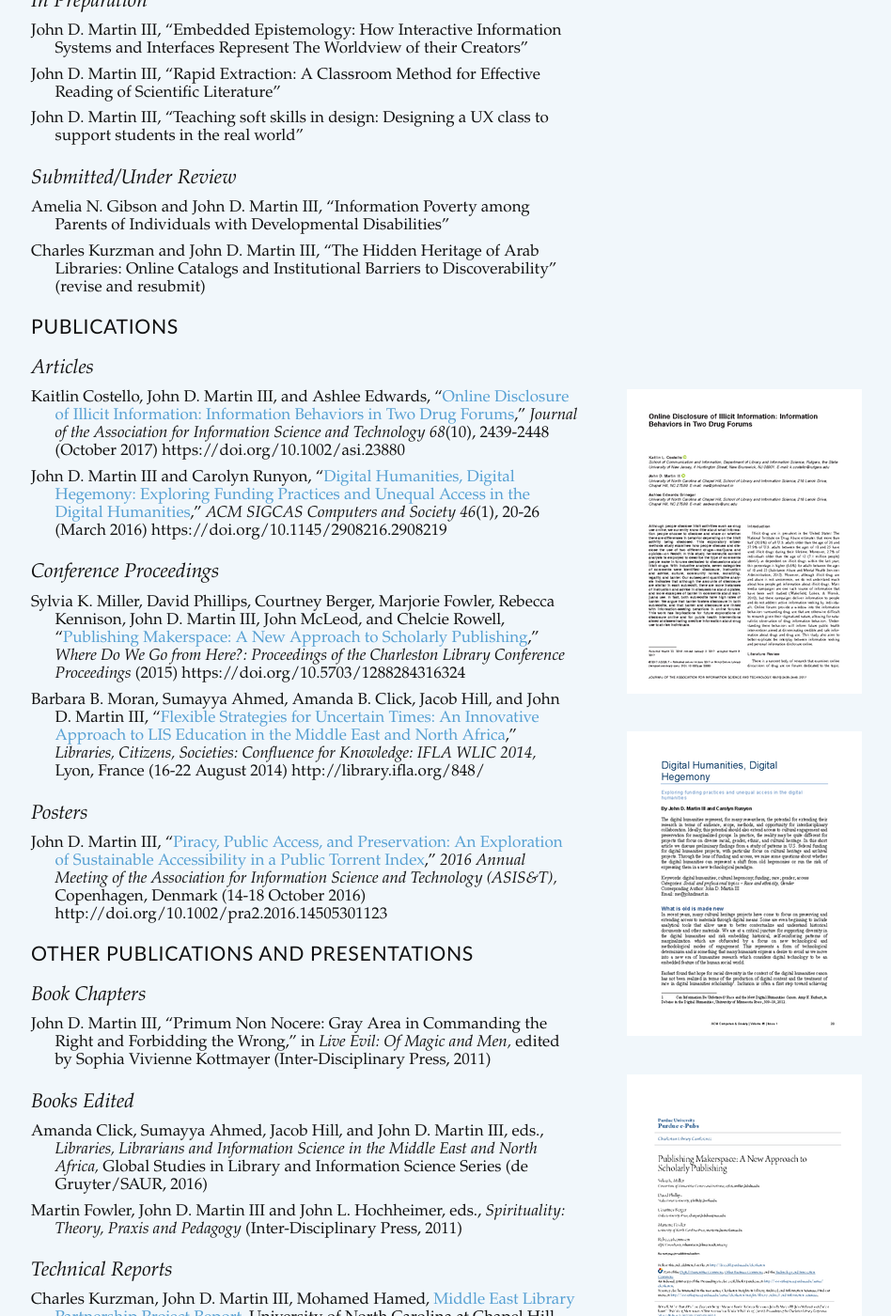
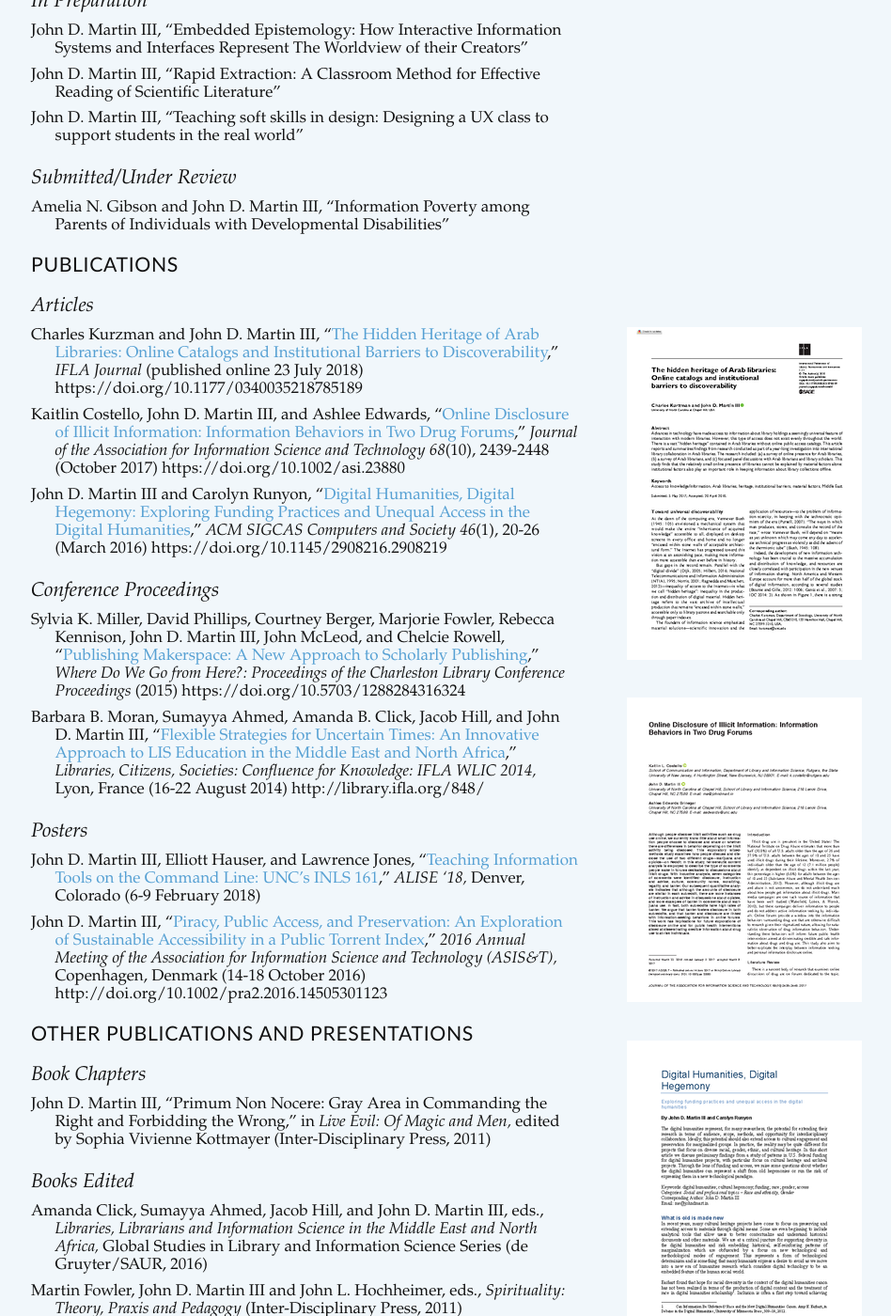
Before and after one commit to jdmar3/jdmar3.github.io, a Jekyll site: the page built from cv/index.md, in a window 1280 px wide and 1400 px high, scrolled down 973 px. Shown: the whole window at 94% size, without its empty margins (47-995 px from the left). Built offline with Jekyll 4.4.1, drawn with Linux system fonts in a browser that asks for light colours; some web fonts are replaced; Markdown is read by kramdown in place of the engine named in the settings.

Commit message:
update CV

```diff
--- a/cv/index.md
+++ b/cv/index.md
@@ -53,12 +53,12 @@ PhD student in the School of Information and Library Science at the University o
 ## Submitted/Under Review
 
 - Amelia N. Gibson and John D. Martin III, "Information Poverty among Parents of Individuals with Developmental Disabilities"
-- Charles Kurzman and John D. Martin III, "The Hidden Heritage of Arab Libraries: Online Catalogs and Institutional Barriers to Discoverability" (revise and resubmit)
 
 # Publications
 
 ## Articles
 
+- Charles Kurzman and John D. Martin III, {% marginnote 'hidden-heritage' '<a href="/published/Kurzman-and-Martin-2018-IFLAJ.pdf"><img src="/published/Kurzman-and-Martin-2018-IFLAJ.png" /></a>' %} "[The Hidden Heritage of Arab Libraries: Online Catalogs and Institutional Barriers to Discoverability](/published/Kurzman-and-Martin-2018-IFLAJ.pdf)," *IFLA Journal* (published online 23 July 2018) https://doi.org/10.1177/0340035218785189
 - Kaitlin Costello, John D. Martin III, and Ashlee Edwards, {% marginnote 'disclosure' '<a href="/published/Costello-et-al-2017-Disclosure-JASIST.pdf"><img src="/published/Costello-et-al-2017-Disclosure-JASIST.png" /></a>' %} "[Online Disclosure of Illicit Information: Information Behaviors in Two Drug Forums](/published/Costello-et-al-2017-Disclosure-JASIST.pdf)," *Journal of the Association for Information Science and Technology 68*(10), 2439-2448 (October 2017) https://doi.org/10.1002/asi.23880
 - John D. Martin III and Carolyn Runyon, {% marginnote 'hegemony' '<a href="/published/Martin-and-Runyon-2016-Digital-hegemony-ACM-SIGCAS.pdf"><img src="/published/Martin-and-Runyon-2016-Digital-hegemony-ACM-SIGCAS.png" /></a>' %} "[Digital Humanities, Digital Hegemony: Exploring Funding Practices and Unequal Access in the Digital Humanities](/published/Martin-and-Runyon-2016-Digital-hegemony-ACM-SIGCAS.pdf)," *ACM SIGCAS Computers and Society 46*(1), 20-26 (March 2016) https://doi.org/10.1145/2908216.2908219
 
@@ -69,6 +69,7 @@ PhD student in the School of Information and Library Science at the University o
 
 ## Posters
 
+- John D. Martin III, Elliott Hauser, and Lawrence Jones, {% marginnote 'tools-poster' '<a href="/published/Martin-Hauser-Jones-2018-ALISE-poster.pdf"><img src="/published/Martin-Hauser-Jones-2018-ALISE-poster.png" /></a>' %} "[Teaching Information Tools on the Command Line: UNC’s INLS 161](/teaching/tech-tools)," *ALISE '18,* Denver, Colorado (6-9 February 2018)
 - John D. Martin III, {% marginnote 'piracy-poster' '<a href="/published/Martin-2016-Piracy-ASIST-poster.pdf"><img src="/published/Martin-2016-Piracy-ASIST-poster.png" /></a>' %} "[Piracy, Public Access, and Preservation: An Exploration of Sustainable Accessibility in a Public Torrent Index](/research/piracy)," *2016 Annual Meeting of the Association for Information Science and Technology (ASIS&T),* Copenhagen, Denmark (14-18 October 2016) http://doi.org/10.1002/pra2.2016.14505301123 {% marginnote 'piracy-paper' '<a href="/published/Martin-2016-Piracy-ASIST-paper.pdf"><img src="/published/Martin-2016-Piracy-ASIST-paper.png" /></a>' %}
 
 # Other publications and presentations
@@ -88,8 +89,7 @@ PhD student in the School of Information and Library Science at the University o
 
 ## Conference presentations
 
-- Tessa Joseph-Nicholas, Laurel Foote-Hudson, Femi Alabi, Jacob Vosburgh, John D. Martin III, "Coding Diversity, Diversities of Code: Reading and Writing Leadership in Technology and
-Computer Science," *HASTAC 2016: Impact: Variation, Innovation, Action,* Arizona State University, Tempe, Arizona (11-15 May 2016)
+- Tessa Joseph-Nicholas, Laurel Foote-Hudson, Femi Alabi, Jacob Vosburgh, John D. Martin III, "Coding Diversity, Diversities of Code: Reading and Writing Leadership in Technology and Computer Science," *HASTAC 2016: Impact: Variation, Innovation, Action,* Arizona State University, Tempe, Arizona (11-15 May 2016)
 - Mohamed Hamed, John D. Martin III, "Middle East Library Partnership Project," *Middle East Librarians Association Annual Meeting,* Denver, Colorado (19-20 November 2015)
 - Kaitlin Costello, John D. Martin III, and Ashlee Edwards, "'Dude… I Zone Out Like That All the Time': Banter as Phatic Communication in the Context of Online Discussion Forums Focused on Illicit Behavior," *11th Social Informatics Research Symposium: The Impacts of Social Informatics Research,* 2015 Annual Meeting of the Association for Information Science and Technology (ASIS&T), St. Louis, Missouri (7 November 2015)
 - John D. Martin III and Carolyn Runyon, "Digital Cultural Hegemony: Project Funding Trends and Impact on Digital Access to Cultural Heritage," *HASTAC 2015: Art and Science of Digital Humanities,* Michigan State University, East Lansing, Michigan (27-31 May 2015)
```
Also changed, not shown: teaching/tech-tools/index.md (+1 -1 lines), published/Kurzman-and-Martin-2018-IFLAJ.png (added), 1 other file.
